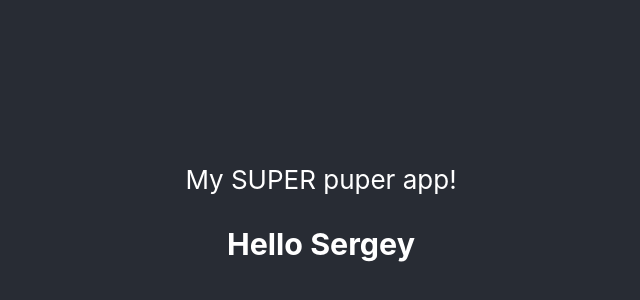
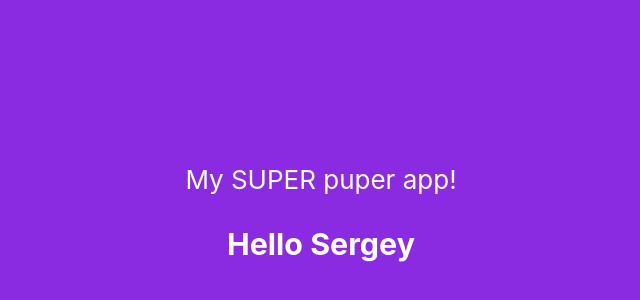
Before and after one commit to rediska668/task-1, a React (Create React App) app: page / in a window 1280 px wide. Shown: the part 172-472 px from the top of the page, without its empty margins (319-959 px from the left). Built offline with nearby package versions, Linux system fonts and the light colour scheme.

Commit message:
commit-1.4

```diff
--- a/src/App.js
+++ b/src/App.js
@@ -2,10 +2,13 @@ import logo from './logo.svg';
 import './App.scss';
 
 function App(props) {
+
+
+
   return (
     <div>
       <header
-        className={'App-header ${ props.showred ? "header-red" : "header-blue"}'}
+        className={`App-header ${props.showred ? "header-red" : "header-blue"}`}
         style={{ top: props.Position?.map() || '10px' }}>
         My SUPER puper app!
         <h3>Hello {props.myName}</h3>
--- a/src/App.scss
+++ b/src/App.scss
@@ -36,3 +36,9 @@
     transform: rotate(360deg);
   }
 }
+.header-red{
+  background-color: red;
+}
+.header-blue{
+  background-color: blueviolet;
+}
--- a/src/index.js
+++ b/src/index.js
@@ -8,7 +8,7 @@ import reportWebVitals from './reportWebVitals';
 const myName = 'Sergey';
 
 ReactDOM.render(< React.StrictMode >
-  <App myName={myName} showred={"red"} />
+  <App myName={myName} showred={false} />
 </React.StrictMode>,
   document.getElementById('root')
 );
```
